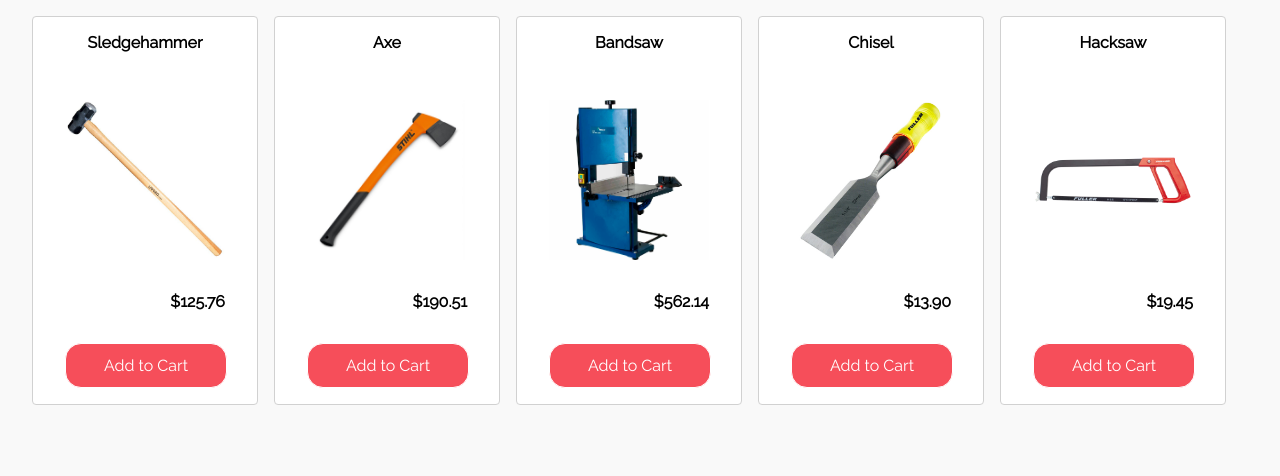
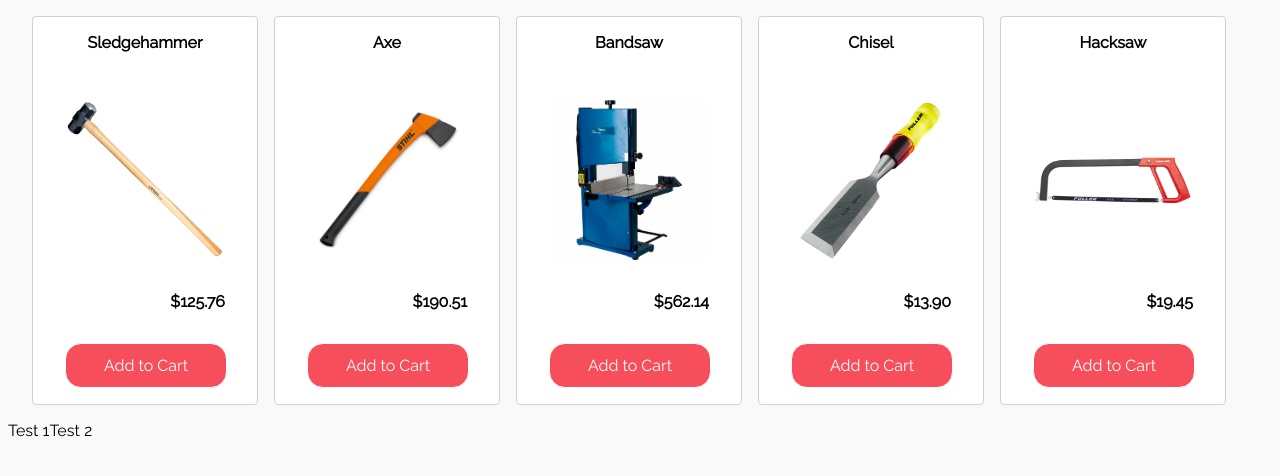
Before and after one commit to pjoe652/VetRadar-ShoppingCart, a React (Create React App) app: page / in a window 1280 px wide. Shown: the top 476 px of the page. Built offline with nearby package versions, Linux system fonts and the light colour scheme.

Commit message:
Add to cart complete

```diff
--- a/src/App.tsx
+++ b/src/App.tsx
@@ -8,26 +8,50 @@ class App extends React.Component<any, any> {
     shoppingCart: []
   }
 
-  addToCart = (item: any) => {
+  addToCart = (newItem: any) => {
     const { shoppingCart } = this.state
-    shoppingCart.find((product:any, i:number) => {
-      if (product.name === item.name) {
-        console.log("test")
+
+    let updatedShoppingCart : any = [...shoppingCart]
+
+    let itemFound = false
+
+    updatedShoppingCart.forEach((item:any) => {
+      if(item && item.name === newItem) {
+        item.quantity++
+        itemFound = true
       }
+    })
+
+    if (!itemFound) {
+      updatedShoppingCart.push({name: newItem, quantity: 1})
+    }
+
+    this.setState({
+      shoppingCart: updatedShoppingCart
     })
   }
 
   render() {
+    const { shoppingCart } = this.state
+
     return (
       <div className="App">
         <div className="purchase-row-container">
           {
             products.map(product => {
               return(
-                <PurchaseItem product={product}/>
+                <PurchaseItem product={product} addToCart={this.addToCart}/>
               )
             })
           }
+        </div>
+        <div className="shopping-cart-container">
+          <div className="current-cart-container">
+            Test 1
+          </div>
+          <div className="summary-container">
+            Test 2
+          </div>
         </div>
       </div>
     );
--- a/src/components/PurchaseItem.js
+++ b/src/components/PurchaseItem.js
@@ -2,7 +2,7 @@ import React from 'react'
 
 class PurchaseItem extends React.Component {
   render() {
-    const { product } = this.props
+    const { product, addToCart } = this.props
 
     return(
       <div className="purchase-container">
@@ -13,7 +13,7 @@ class PurchaseItem extends React.Component {
         <span className="item-price">
           {`$${parseFloat(product.price).toFixed(2)}`}
         </span>
-        <div className="add-to-cart">
+        <div className="add-to-cart" onClick={() => addToCart(product.name)}>
           Add to Cart
         </div>
       </div>
--- a/src/styles/main.scss
+++ b/src/styles/main.scss
@@ -9,4 +9,9 @@ body {
     flex-direction: row;
     margin: 1rem;
   }
+
+  .shopping-cart-container {
+    display: flex;
+    flex-direction: row;
+  }
 }
```
Also changed, not shown: src/components/CartItem.js (added, +13 -0 lines).
